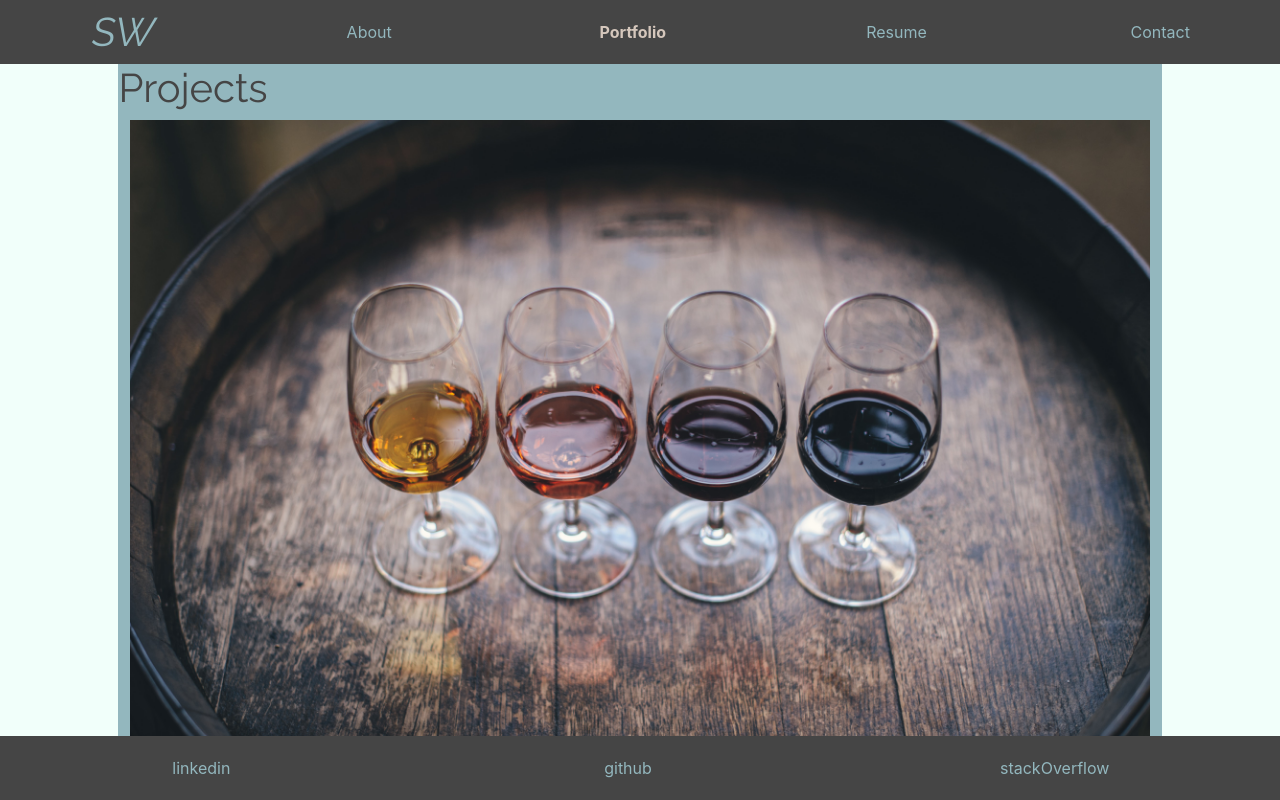
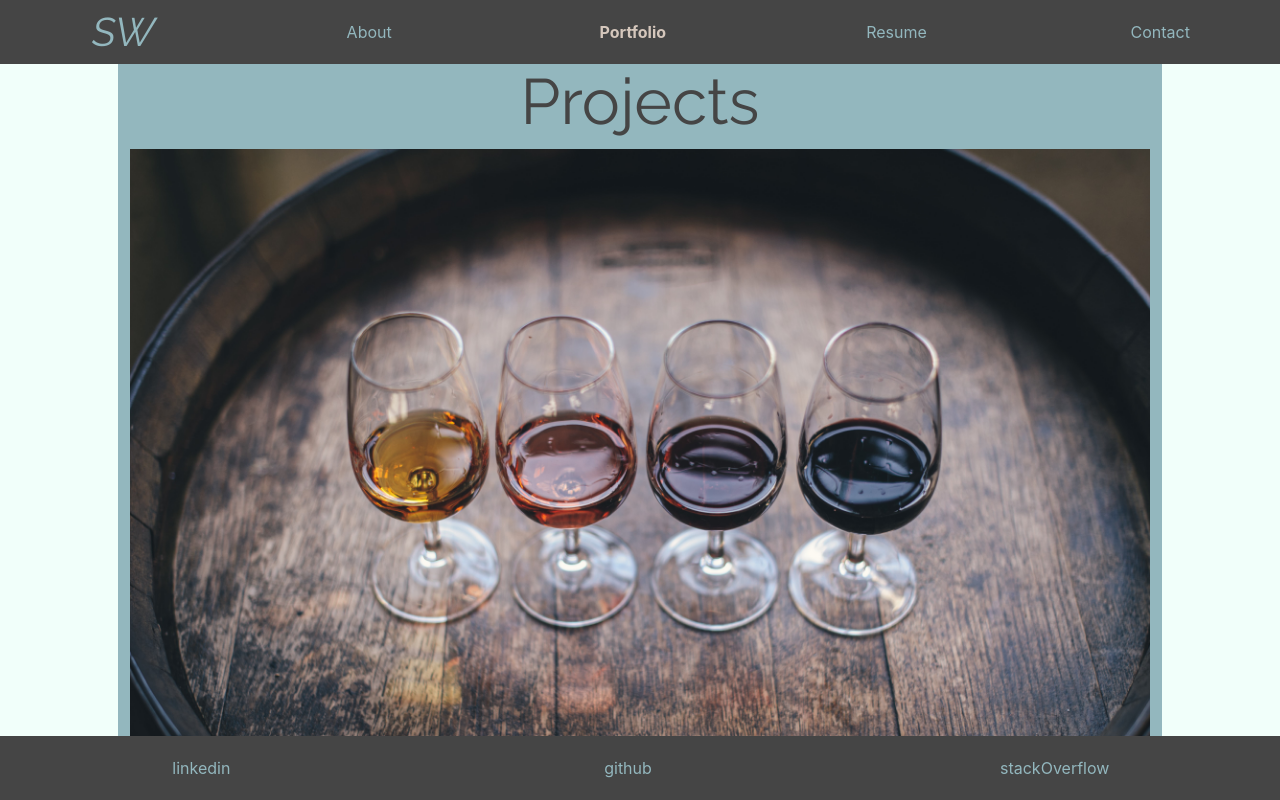
Before and after one commit to sydneywalcoff/sydneywalcoff, a React (Create React App) app: page / in a window 1280 px wide. Both pictures are taken after a click on the element "Portfolio". Shown: the top 800 px of the page. Built offline with nearby package versions, Linux system fonts and the light colour scheme.

Commit message:
fixed dom error

```diff
--- a/src/components/About/index.js
+++ b/src/components/About/index.js
@@ -4,7 +4,7 @@ import photo from '../../assets/img/about-me.jpg';
 const About = () => {
     return (
         <section className="about-me container">
-            <div className='row'><h1 class="text-center display-2">Hi. I'm Sydney!</h1></div>
+            <div className='row'><h1 className="text-center display-2">Hi. I'm Sydney!</h1></div>
             <div className="row">
                 <img src={photo} alt="Sydney smiling in a grey turtleneck" className="col-sm-4" />
                 <div className="col align-self-center">
--- a/src/components/Portfolio/index.js
+++ b/src/components/Portfolio/index.js
@@ -49,12 +49,16 @@ const Portfolio = () => {
 
     return (
         <div className="portfolio container">
-            <h1 className="row">Projects</h1>
-            {projects.map((project, i) => (
-                <div key={project.name}>
-                    < Project project={project} />
-                </div>
-            ))}
+            <div class="row">
+                <h1 className="text-center display-3 title">Projects</h1>
+            </div>
+            <div class="row">
+                {projects.map((project, i) => (
+                    <div key={project.name}>
+                        < Project project={project} />
+                    </div>
+                ))}
+            </div>
 
         </div>
     );
```
